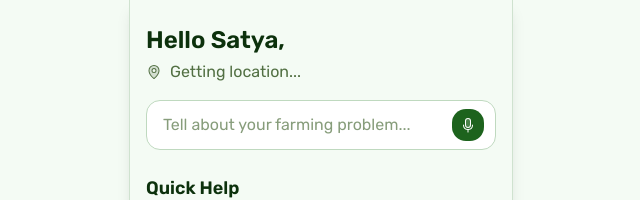
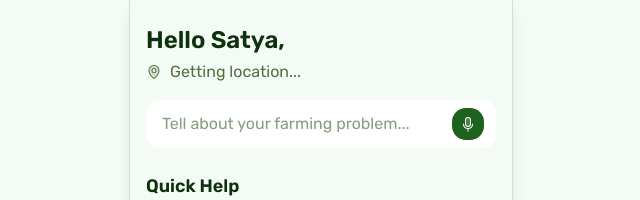
Before and after one commit to iamsatyanchal/agro-sevak, a React (Vite) app: page / in a window 1280 px wide. Shown: the top 200 px of the page, without its empty margins (319-959 px from the left). Built offline with nearby package versions, Linux system fonts and the light colour scheme; no server answers; what groq-sdk would draw is missing.

Commit message:
Update InputField.tsx

```diff
--- a/src/components/ui/InputField.tsx
+++ b/src/components/ui/InputField.tsx
@@ -49,9 +49,9 @@ export const InputField = forwardRef<HTMLInputElement | HTMLTextAreaElement, Inp
       }
     };
     const baseClasses = `
-      w-full px-4 py-3 pr-12 bg-input border border-input-border rounded-lg
+      w-full px-4 py-3 pr-12 bg-input rounded-lg
       text-text-primary placeholder-text-muted text-base
-      focus:outline-none focus:border-input-focus focus:ring-1 focus:ring-input-focus
+      focus:outline-none focus:border-input-focus focus:ring-0 focus:ring-input-focus
       transition-colors resize-none
       ${className}
     `;
```
